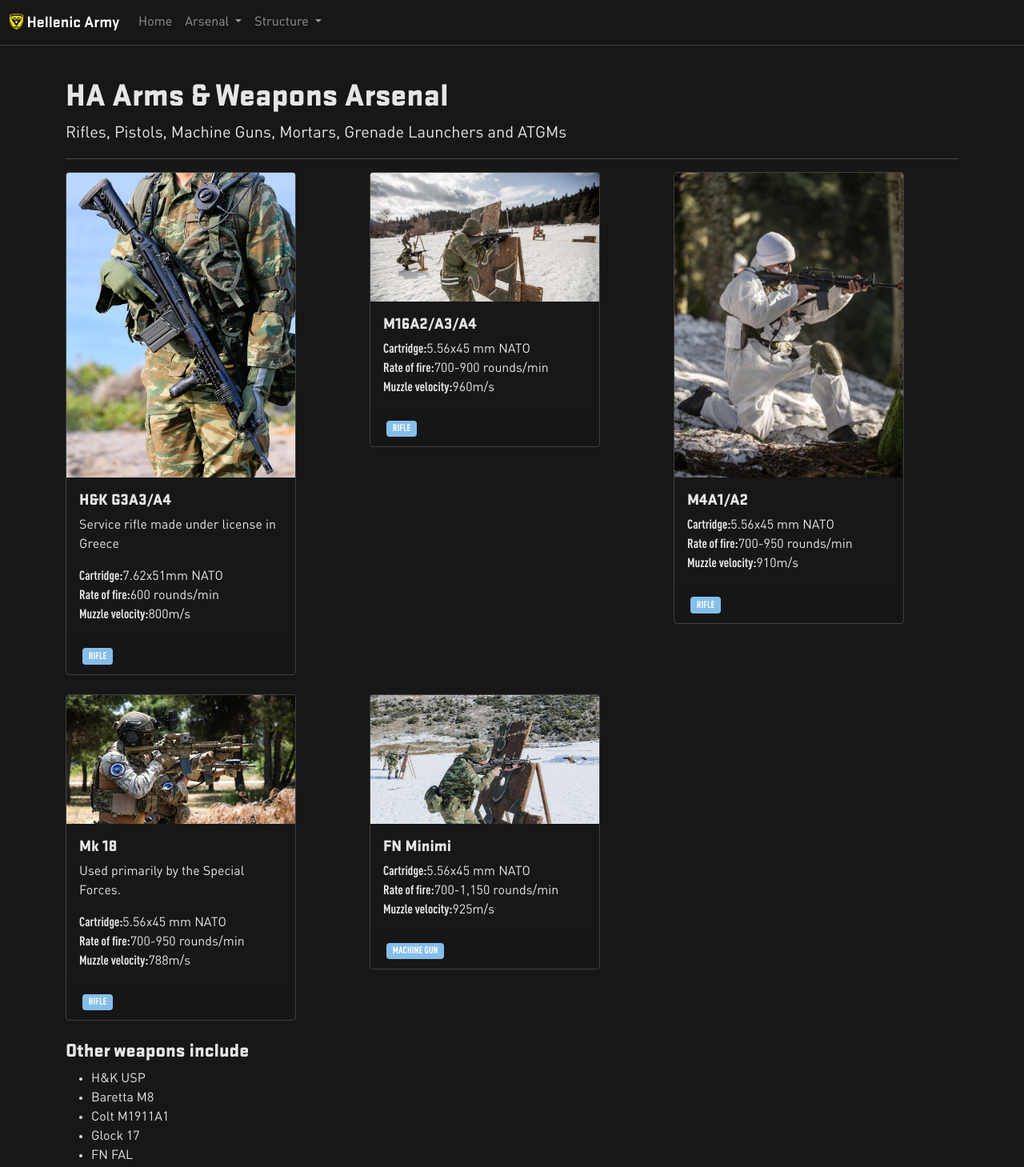
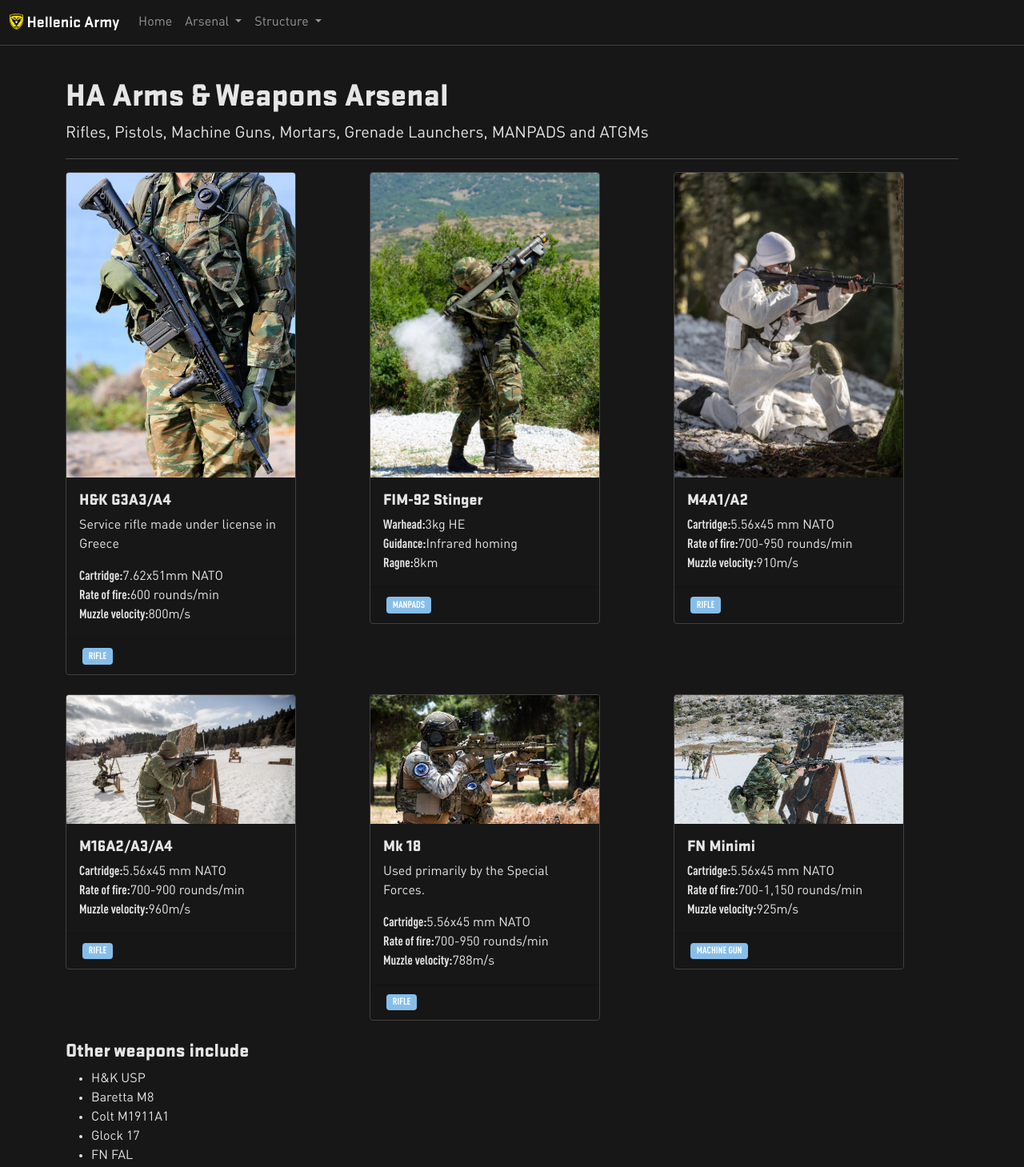
Before and after one commit to dk-raw/ha, a Nuxt app: page /arsenal/weapons in a window 1280 px wide. Shown: the top 1459 px of the page at 80% size. Built offline with nearby package versions, Linux system fonts and the light colour scheme.

Commit message:
added stinger

```diff
--- a/pages/arsenal/weapons.vue
+++ b/pages/arsenal/weapons.vue
@@ -2,7 +2,8 @@
   <div class="container">
     <h1>HA Arms &#38; Weapons Arsenal</h1>
     <p class="lead">
-      Rifles, Pistols, Machine Guns, Mortars, Grenade Launchers and ATGMs
+      Rifles, Pistols, Machine Guns, Mortars, Grenade Launchers, MANPADS and
+      ATGMs
     </p>
     <hr />
     <div
@@ -57,7 +58,6 @@
       <li>9K111 Fagot</li>
       <li>9M133 Kornet E</li>
       <li>Spike NLOS</li>
-      <li>FIM-92 Stinger</li>
     </ul>
   </div>
 </template>
@@ -84,16 +84,16 @@
           ],
         },
         {
-          header: "M16A2/A3/A4",
-          imageUrl: "m16.jpg",
+          header: "FIM-92 Stinger",
+          imageUrl: "stinger.jpg",
           characteristics: [
-            { type: "Cartridge", value: "5.56x45 mm NATO" },
-            { type: "Rate of fire", value: "700-900 rounds/min" },
-            { type: "Muzzle velocity", value: "960m/s" },
+            { type: "Warhead", value: "3kg HE" },
+            { type: "Guidance", value: "Infrared homing" },
+            { type: "Ragne", value: "8km" },
           ],
           tags: [
             {
-              type: "Rifle",
+              type: "MANPADS",
             },
           ],
         },
@@ -104,6 +104,20 @@
             { type: "Cartridge", value: "5.56x45 mm NATO" },
             { type: "Rate of fire", value: "700-950 rounds/min" },
             { type: "Muzzle velocity", value: "910m/s" },
+          ],
+          tags: [
+            {
+              type: "Rifle",
+            },
+          ],
+        },
+        {
+          header: "M16A2/A3/A4",
+          imageUrl: "m16.jpg",
+          characteristics: [
+            { type: "Cartridge", value: "5.56x45 mm NATO" },
+            { type: "Rate of fire", value: "700-900 rounds/min" },
+            { type: "Muzzle velocity", value: "960m/s" },
           ],
           tags: [
             {
```
Also changed, not shown: assets/images/mk18.jpg, assets/images/stinger.jpg (added).
